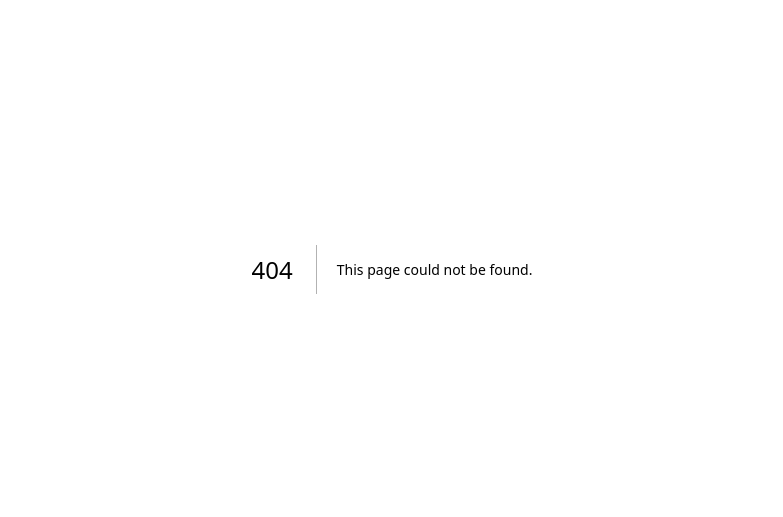
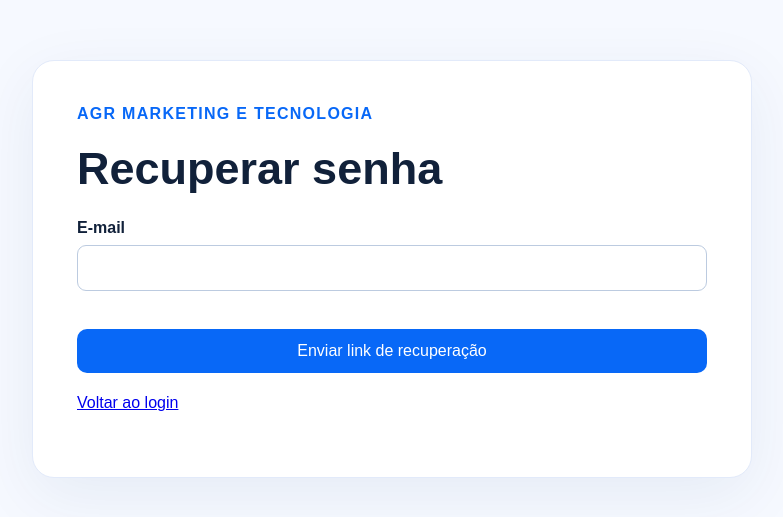
Before and after one commit to m4nozk33-hash/puta-que-pario-, a Next.js app: page /forgot-password in a window 1280 px wide. Before the commit this address had no page. Shown: the part 131-648 px from the top of the page, without its empty margins (248-1031 px from the left). Built offline with nearby package versions, Linux system fonts and the light colour scheme.

Commit message:
Criar solicitação de recuperação de senha

```diff
--- /dev/null
+++ b/src/app/forgot-password/page.tsx
@@ -0,0 +1,19 @@
+'use client'
+import { useState } from 'react'
+import Link from 'next/link'
+import { createClient } from '../../lib/supabase/client'
+export default function ForgotPassword() {
+ const [email,setEmail]=useState('')
+ const [message,setMessage]=useState('')
+ const [loading,setLoading]=useState(false)
+ async function submit(e:React.FormEvent<HTMLFormElement>){
+  e.preventDefault();setLoading(true);setMessage('')
+  try {
+   const {error}=await createClient().auth.resetPasswordForEmail(email,{redirectTo:window.location.origin+'/reset-password'})
+   if(error) throw error
+   setMessage('Se este e-mail estiver cadastrado, você receberá um link para redefinir sua senha.')
+  } catch(e){setMessage(e instanceof Error?e.message:'Não foi possível solicitar a recuperação.')}
+  finally{setLoading(false)}
+ }
+ return <main><section className="card"><div className="brand">AGR MARKETING E TECNOLOGIA</div><h1>Recuperar senha</h1><form className="form" onSubmit={submit}><label>E-mail<input type="email" required value={email} onChange={e=>setEmail(e.target.value)} /></label><button disabled={loading}>{loading?'Enviando...':'Enviar link de recuperação'}</button></form>{message&&<p role="status">{message}</p>}<p><Link href="/login">Voltar ao login</Link></p></section></main>
+}
```
